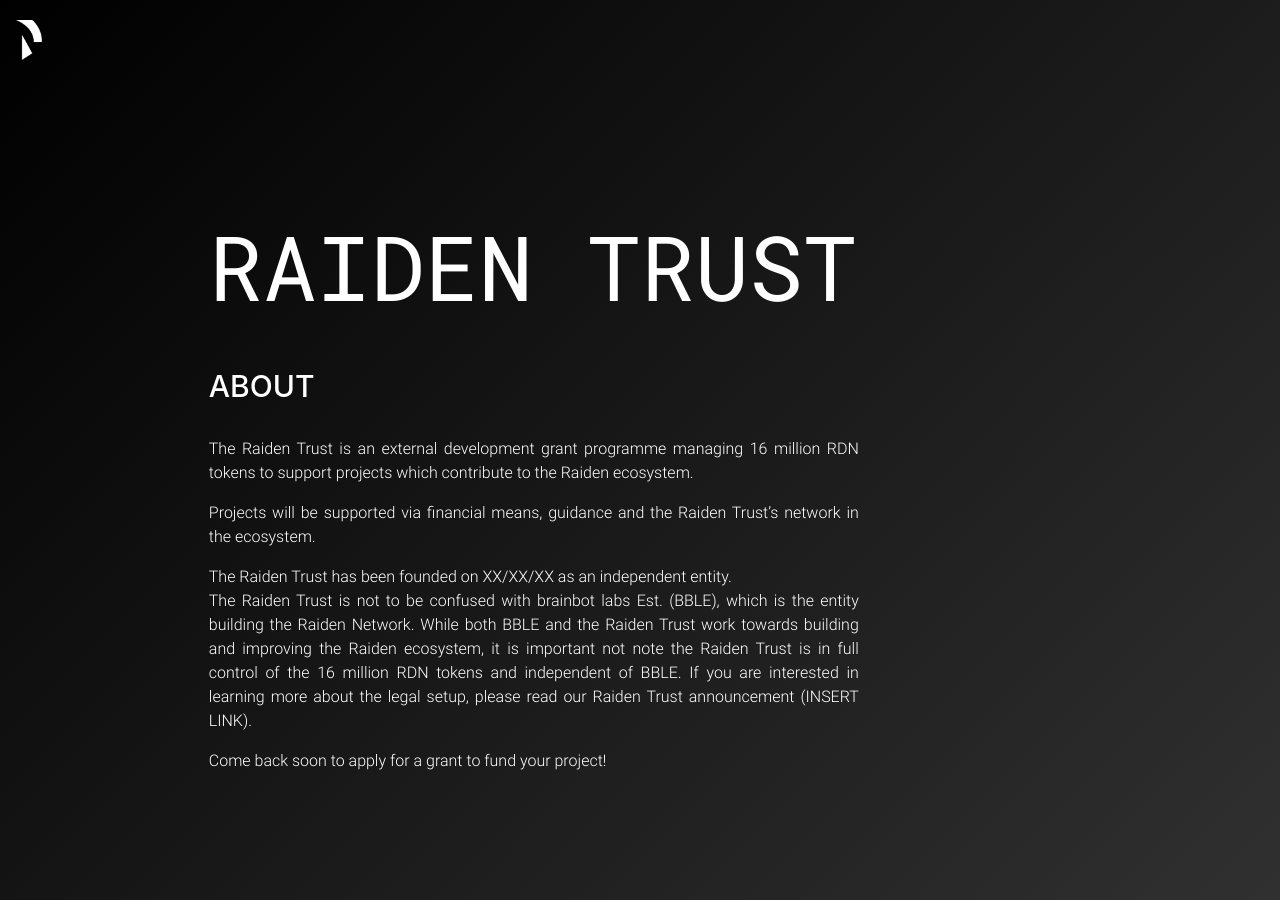
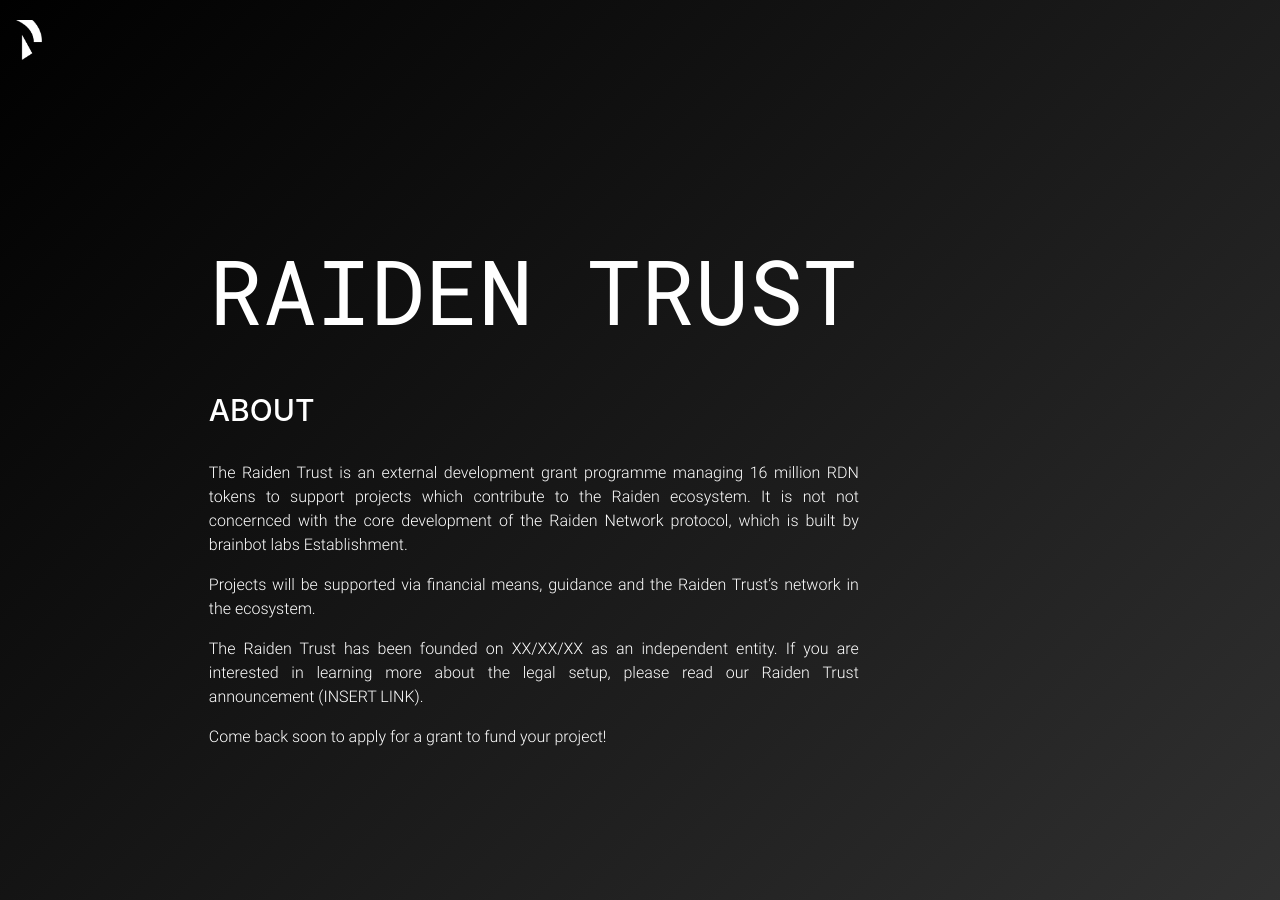
Before and after one commit to raiden-trust/website, a Jekyll site: the page built from index.html, in a window 1280 px wide and 900 px high. Built offline with Jekyll 4.4.1, drawn with Linux system fonts in a browser that asks for light colours.

Commit message:
Update landing.html

```diff
--- a/_layouts/landing.html
+++ b/_layouts/landing.html
@@ -27,7 +27,8 @@ layout: default
       <p class="justify">
         The Raiden Trust is an external development grant programme managing 16
         million RDN tokens to support projects which contribute to the Raiden
-        ecosystem.
+        ecosystem. It is not not concernced with the core development of the
+        Raiden Network protocol, which is built by brainbot labs Establishment.
       </p>
 
       <p class="justify">
@@ -36,13 +37,9 @@ layout: default
       </p>
 
       <p class="justify">
-        The Raiden Trust has been founded on XX/XX/XX as an independent entity. <br>
-        The Raiden Trust is not to be confused with brainbot labs Est. (BBLE), which is
-        the entity building the Raiden Network. While both BBLE and the Raiden Trust
-        work towards building and improving the Raiden ecosystem, it is important
-        not note the Raiden Trust is in full control of the 16 million RDN tokens and
-        independent of BBLE. If you are interested in learning more about the legal setup,
-        please read our Raiden Trust announcement (INSERT LINK).
+        The Raiden Trust has been founded on XX/XX/XX as an independent entity.
+        If you are interested in learning more about the legal setup, please read
+        our Raiden Trust announcement (INSERT LINK).
       </p>
 
       <p class="justify">
```
